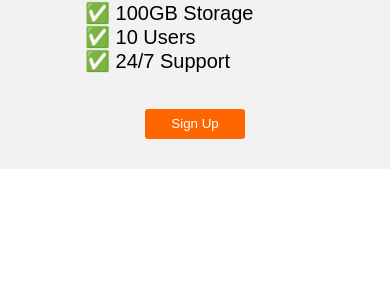
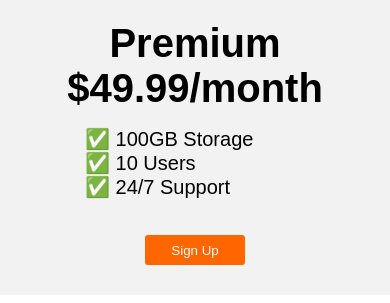
Before and after one commit to Samuel-for-github/Flexbox-Pricing-Table, a plain HTML site: page index.html in a window 390 px wide. Shown: the part 725-1028 px from the top of the page. Before the commit the page ends 894 px from the top, so only its background shows below. Drawn offline with Linux system fonts and the light colour scheme; a web font is replaced by a local one.

Commit message:
index.html

```diff
--- a/index.html
+++ b/index.html
@@ -14,7 +14,7 @@
     .pricing-container{
       display: flex;
       gap: 40px;
-      height: 80vh;
+      height: 100vh;
       justify-content: center;
       align-items: center;
     }
@@ -58,7 +58,7 @@
     @media (max-width: 1260px){
       .pricing-container{
         flex-direction: column;
-        height: 90vh;
+        height: 100%;
         gap: 50px;
         justify-content: center;
         align-items: center;
```
